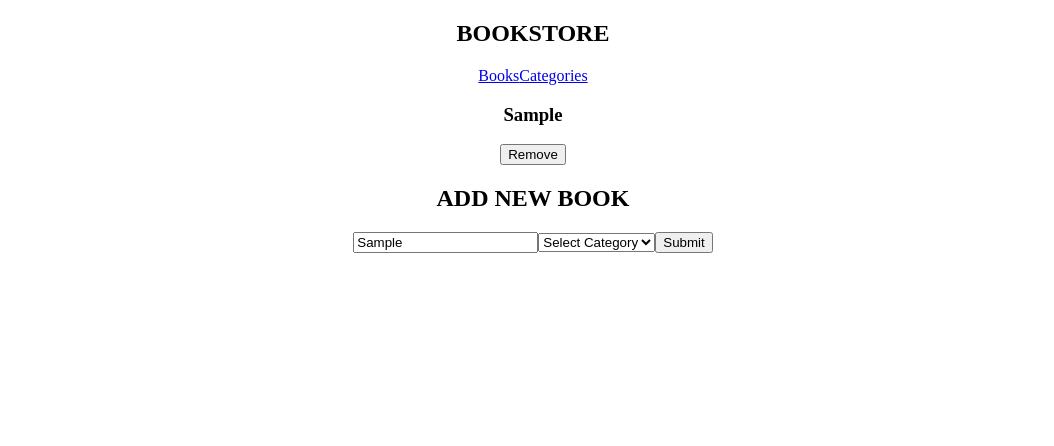
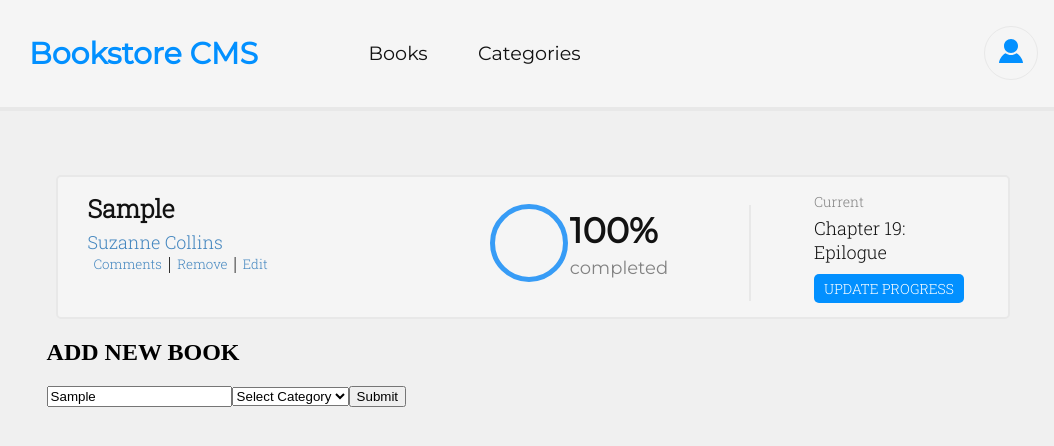
Before and after one commit to JuliCarracedo/bookstore-2, a React (Create React App) app: page / in a window 1280 px wide. Both pictures are taken after typing "Sample" into the empty fields and a click on the button "Submit". Shown: the top 446 px of the page, without its empty margins (107-1161 px from the left). Built offline with nearby package versions, Linux system fonts and the light colour scheme; no server answers.

Commit message:
add nav and books styles

```diff
--- a/src/App.css
+++ b/src/App.css
@@ -1,3 +1,163 @@
-.App {
-  text-align: center;
+@import url('https://fonts.googleapis.com/css2?family=Montserrat&family=Roboto+Slab:wght@300&display=swap');
+
+body {
+  width: 100%;
+  background-color: #e8e8e89d;
 }
+
+.bookstore {
+  font-family: 'Montserrat', sans-serif;
+  color: #0290ff;
+  font-size: 1.875rem;
+  margin-left: 10%;
+}
+
+.navbar {
+  display: flex;
+  width: 98.5%;
+  align-items: center;
+  justify-content: space-between;
+  padding: 10px;
+  border-bottom: solid 4px #e8e8e8;
+  background-color: whitesmoke;
+}
+
+.links {
+  font-family: Montserrat, serif;
+  font-size: 1.2rem;
+  width: 40%;
+  display: flex;
+}
+
+.link {
+  color: #121212;
+  text-decoration: none;
+  margin-right: 10%;
+}
+
+.user-svg {
+  fill: #0290ff;
+  margin: 10px 12px 10px 12px;
+}
+
+.user {
+  border-radius: 50%;
+  border: solid 1px #e8e8e8;
+  padding: 2px;
+  margin-right: 10%;
+}
+
+.books-container {
+  margin: 5% 12% 5% 12%;
+}
+
+.log {
+  display: flex;
+  flex-direction: row;
+  background-color: whitesmoke;
+  border: solid 2px #e8e8e8;
+  border-radius: 5px;
+  padding: 1% 3% 1% 3%;
+  margin: 1%;
+  justify-content: space-between;
+}
+
+.book-cat {
+  font-family: Montserrat, serif;
+  font-size: 18px;
+  color: #121212;
+  opacity: 0.5;
+  margin: 5px 0 5px 0;
+}
+
+.book-title {
+  font-size: 25px;
+  font-family: 'Roboto Slab', serif;
+  font-weight: 600;
+  margin: 5px 0 5px 0;
+  color: #121212;
+}
+
+.book-author {
+  font-size: 18px;
+}
+
+.remove {
+  color: #4386bf;
+  border: none;
+  background-color: whitesmoke;
+  font-family: 'Roboto Slab', serif;
+}
+
+.wheel {
+  width: 4.25rem;
+  height: 4.25rem;
+  border-style: solid;
+  border-width: 5px;
+  border-color: #379cf6;
+  border-radius: 50%;
+}
+
+.log-left {
+  width: 30%;
+}
+
+.log-mid {
+  display: flex;
+  margin-top: 2%;
+  width: 40%;
+  justify-content: end;
+}
+
+.percentage {
+  font-family: Montserrat, serif;
+  font-size: 35px;
+  font-weight: 600;
+  margin: 5px 2px 5px 2px;
+  color: #121212;
+}
+
+.completed {
+  margin: 5px 2px 5px 2px;
+  opacity: 0.5;
+  font-family: Montserrat, serif;
+  font-size: 18px;
+  color: #121212;
+}
+
+.Line-2 {
+  width: 2px;
+  height: 6rem;
+  margin: 1.125rem 3.688rem 0 4.938rem;
+  border-left: solid 2px #e8e8e8;
+}
+
+.right {
+  width: 20%;
+}
+
+.current {
+  opacity: 0.5;
+  font-family: 'Roboto Slab', serif;
+  font-size: 14px;
+  color: #121212;
+  margin: 5px 2px 5px 2px;
+}
+
+.chapter {
+  font-family: 'Roboto Slab', serif;
+  font-size: 18px;
+  color: #121212;
+  margin: 5px 2px 5px 2px;
+}
+
+.update {
+  font-family: 'Roboto Slab', serif;
+  font-size: 14px;
+  color: #fff;
+  margin: 5px 2px 5px 2px;
+  padding: 5px 10px 5px 10px;
+  background-color: #0290ff;
+  border: none;
+  border-radius: 5px;
+}
--- a/src/components/BookForm.js
+++ b/src/components/BookForm.js
@@ -25,9 +25,11 @@ const BookForm = () => {
       <input type="text" name="title" onChange={(e) => setTitle(e.target.value)} placeholder="Add book title" />
       <select name="category" defaultValue="idle" onChange={(e) => { setCategory(e.target.value); }}>
         <option disabled value="idle">Select Category</option>
-        <option value="horror">Horror</option>
-        <option value="romance">Romance</option>
-        <option value="adventure">Adventure</option>
+        <option value="Horror">Horror</option>
+        <option value="Romance">Romance</option>
+        <option value="Adventure">Adventure</option>
+        <option value="Sci-fi">Sci-fi</option>
+        <option value="Documentary">Documentary</option>
       </select>
       <input type="button" onClick={(e) => submitBookToStore(e)} value="Submit" />
     </div>
--- a/src/components/BookLog.js
+++ b/src/components/BookLog.js
@@ -12,10 +12,32 @@ const BookLog = (props) => {
     dispatch(deleteBook(id));
   };
   return (
-    <div>
-      <h3 className="book-title">{title}</h3>
-      <p>{category}</p>
-      <button type="button" onClick={(e) => handleRemove(e)}>Remove</button>
+    <div className="log">
+      <div className="log-left">
+        <p className="book-cat">{category}</p>
+        <h3 className="book-title">{title}</h3>
+        <div className="book-author remove">Suzanne Collins</div>
+        <div className="buttons">
+          <button className="remove" type="button">Comments</button>
+          |
+          <button className="remove" type="button" onClick={(e) => handleRemove(e)}>Remove</button>
+          |
+          <button className="remove" type="button">Edit</button>
+        </div>
+      </div>
+      <div className="log-mid">
+        <div className="wheel" />
+        <div>
+          <p className="percentage">100%</p>
+          <p className="completed"> completed</p>
+        </div>
+      </div>
+      <div className="Line-2" />
+      <div className="right">
+        <p className="current">Current</p>
+        <p className="chapter">Chapter 19: Epilogue</p>
+        <button className="update" type="button">UPDATE PROGRESS</button>
+      </div>
     </div>
   );
 };
--- a/src/components/Books.js
+++ b/src/components/Books.js
@@ -5,7 +5,7 @@ import BookLog from './BookLog';
 const Books = () => {
   const books = useSelector((state) => state.books) || [];
   return (
-    <div>
+    <div className="books-container">
       { books.map((book) => (
         <BookLog
           key={book.title}
--- a/src/components/Navbar.js
+++ b/src/components/Navbar.js
@@ -1,11 +1,16 @@
 import React from 'react';
-import { Link } from 'react-router-dom';
+import { NavLink } from 'react-router-dom';
 
 const Navbar = () => (
   <nav className="navbar">
-    <h1>BOOKSTORE</h1>
-    <Link to="/">Books</Link>
-    <Link to="/categories">Categories</Link>
+    <h1 className="bookstore">Bookstore CMS</h1>
+    <div className="links">
+      <NavLink className="link" activeStyle={{ opacity: 0.5 }} to="/">Books</NavLink>
+      <NavLink className="link" to="/categories">Categories</NavLink>
+    </div>
+    <div className="user">
+      <svg className="user-svg" xmlns="http://www.w3.org/2000/svg" width="24" height="24" viewBox="0 0 24 24"><path d="M19 7.001c0 3.865-3.134 7-7 7s-7-3.135-7-7c0-3.867 3.134-7.001 7-7.001s7 3.134 7 7.001zm-1.598 7.18c-1.506 1.137-3.374 1.82-5.402 1.82-2.03 0-3.899-.685-5.407-1.822-4.072 1.793-6.593 7.376-6.593 9.821h24c0-2.423-2.6-8.006-6.598-9.819z" /></svg>
+    </div>
   </nav>
 );
 
```
Also changed, not shown: 1 other file (tests, documents, lock files or other folders).
